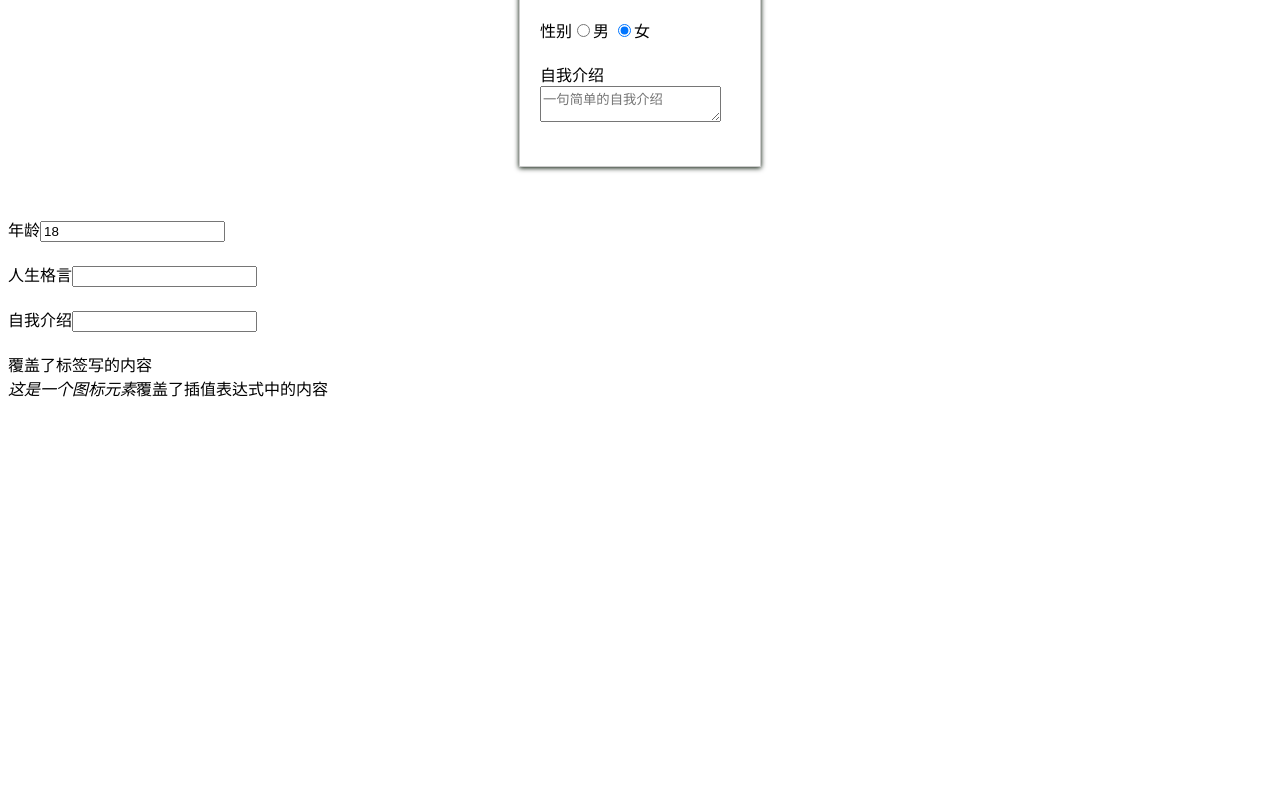
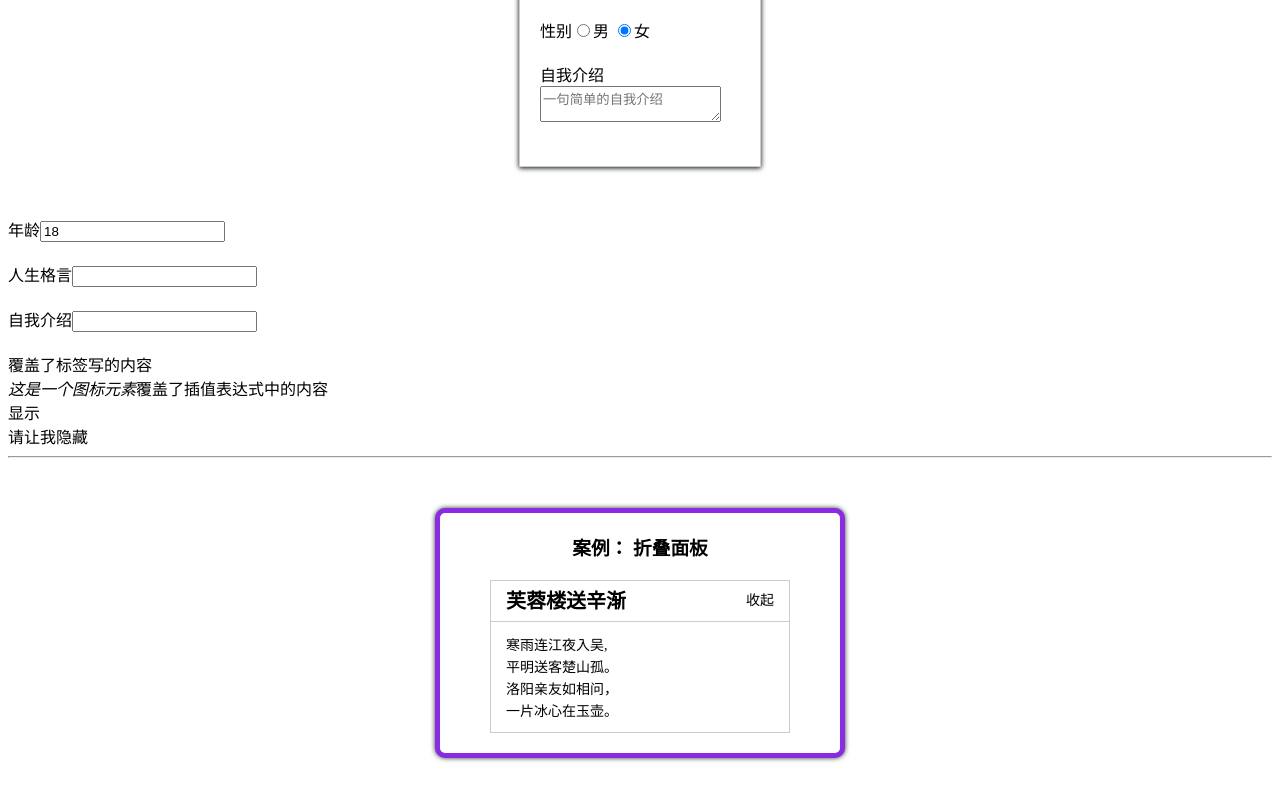
Before and after one commit to AaronGod/vueLearn, a Vue app: page / in a window 1280 px wide. Shown: the part 593-1393 px from the top of the page. Before the commit the page ends 1001 px from the top, so only its background shows below. Built offline with nearby package versions, Linux system fonts and the light colour scheme.

Commit message:
增加了折叠面板

```diff
--- a/package.json
+++ b/package.json
@@ -19,6 +19,8 @@
     "@vue/cli-service": "~5.0.0",
     "eslint": "^7.32.0",
     "eslint-plugin-vue": "^8.0.3",
+    "less": "3.0.4",
+    "less-loader": "5.0.0",
     "vue-template-compiler": "^2.6.14"
   },
   "eslintConfig": {
--- a/src/App.vue
+++ b/src/App.vue
@@ -65,6 +65,28 @@
     <!-- v-text v-html 会覆盖插值表达式{{}} -->
     <div v-text="str">没有被v-text覆盖</div>
     <div v-html="htm">{{msg}}</div>
+
+    <!-- v-show v-if -->
+    <div v-show="isShow">显示</div>
+    <div v-if="isShow">请让我隐藏</div>
+    <div v-else>
+      我还在吗
+    </div>
+    <hr class="mb-20">
+    <!-- 面板折叠 -->
+    <div class="panel-box">
+      <h3>案例： 折叠面板</h3>
+      <div class="wrapper">
+      <div class="title">芙蓉楼送辛渐<span @click="toggleContent">{{textIsShow?'收起':'折叠'}}</span></div>
+      <div class="content" v-show="textIsShow">
+        <p>寒雨连江夜入吴,</p>
+        <p>平明送客楚山孤。</p>
+        <p>洛阳亲友如相问，</p>
+        <p>一片冰心在玉壶。</p>
+      </div>
+      </div>
+    </div>
+
   </div>
 </template>
 
@@ -87,7 +109,9 @@ export default {
       motto:'',
       intro:'',
       str: '覆盖了标签写的内容',
-      htm: '<i>这是一个图标元素</i><span>覆盖了插值表达式中的内容</span>'
+      htm: '<i>这是一个图标元素</i><span>覆盖了插值表达式中的内容</span>',
+      isShow: true,
+      textIsShow: true,
     };
   },
   methods: {
@@ -120,12 +144,15 @@ export default {
     },
     reverse(){
       this.msg = this.msg.split('').reverse().join('')
+    },
+    toggleContent(){
+      this.textIsShow = !this.textIsShow
     }
   },
 };
 </script>
 
-<style scoped>
+<style lang="less" scoped>
   form{
     border: 1px solid #ccc;
     padding: 20px;
@@ -136,4 +163,51 @@ export default {
   .mb-20{
     margin-bottom: 20px;
   }
+  .panel-box {
+    background-color: #fff;
+    width: 400px;
+    margin: 50px auto 100px;
+    padding: 20px 0;
+    border: 5px solid blueviolet;
+    border-radius: 10px;
+    box-shadow: 0 0 5px #333;
+  h3 {
+    text-align: center;
+    margin-top: 0;
+  }
+
+  .wrapper {
+    margin: 20px auto 0;
+    width: 300px;
+
+    .title {
+         display: flex;
+    flex-wrap: nowrap;
+    justify-content: space-between;
+      border: 1px solid #ccc;
+      padding: 0 15px;
+      font-size: 20px;
+      font-weight: bold;
+      line-height: 40px;
+      span {
+
+font-size: 14px;
+    font-weight: normal;
+    padding: 0 8px;
+    margin-right: -8px;
+    cursor: pointer;
+      }
+    }
+
+    .content {
+      border: 1px solid #ccc;
+      padding: 10px 15px;
+      border-top-width: 0;
+      p {
+        font-size: 14px;
+        margin: 2px 0;
+      }
+    }
+  }
+}
 </style>>
```
Also changed, not shown: 1 other file (tests, documents, lock files or other folders).
